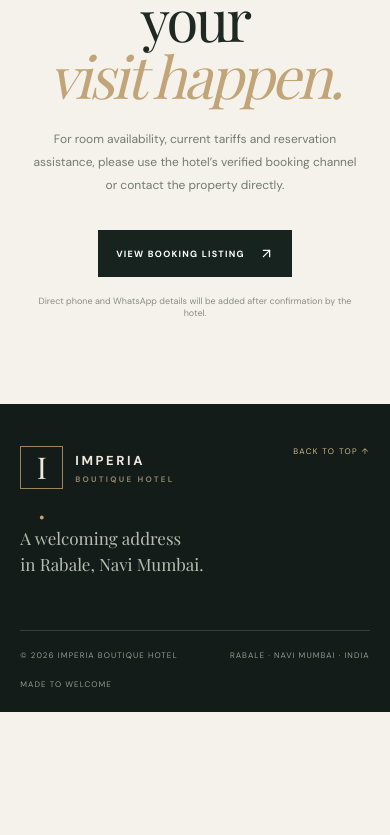
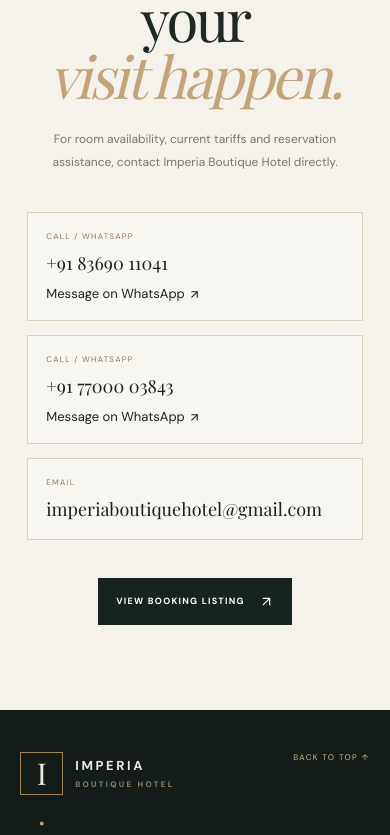
Before and after one commit to ajaysalunkhe2026-netizen/imperia-boutique-hotel, a Next.js app: page / in a window 390 px wide. Shown: the part 6300-7135 px from the top of the page. Before the commit the page ends 7012 px from the top, so only its background shows below. Built offline with nearby package versions, Linux system fonts and the light colour scheme; a web font is replaced by a local one.

Commit message:
Add verified hotel contact details
Add phone, WhatsApp and email contact links; update hotel structured data and responsive styling.

```diff
--- a/app/layout.tsx
+++ b/app/layout.tsx
@@ -35,10 +35,14 @@ const hotelStructuredData = {
   "@type": "Hotel",
   name: "Imperia Boutique Hotel",
   url: siteUrl,
+  telephone: ["+91 83690 11041", "+91 77000 03843"],
+  email: "imperiaboutiquehotel@gmail.com",
   address: {
     "@type": "PostalAddress",
-    addressLocality: "Rabale",
+    streetAddress: "Plot No. P-52, TTC Industrial Area, Rabale Naka, Thane–Belapur Road",
+    addressLocality: "Navi Mumbai",
     addressRegion: "Maharashtra",
+    postalCode: "400701",
     addressCountry: "IN",
   },
 };
--- a/app/page.tsx
+++ b/app/page.tsx
@@ -140,13 +140,17 @@ export default function Home() {
       <section className="enquire section" id="enquire">
         <div className="enquire-mark"><Sparkles /></div><p className="eyebrow eyebrow-dark">YOUR STAY STARTS WITH A HELLO</p>
         <h2>Let’s make your<br /><em>visit happen.</em></h2>
-        <p>For room availability, current tariffs and reservation assistance, please use the hotel’s verified booking channel or contact the property directly.</p>
+        <p>For room availability, current tariffs and reservation assistance, contact Imperia Boutique Hotel directly.</p>
+        <div className="contact-details">
+          <div className="contact-detail"><span>CALL / WHATSAPP</span><a href="tel:+918369011041">+91 83690 11041</a><a href="https://wa.me/918369011041" target="_blank" rel="noreferrer">Message on WhatsApp <ArrowUpRight size={13} /></a></div>
+          <div className="contact-detail"><span>CALL / WHATSAPP</span><a href="tel:+917700003843">+91 77000 03843</a><a href="https://wa.me/917700003843" target="_blank" rel="noreferrer">Message on WhatsApp <ArrowUpRight size={13} /></a></div>
+          <div className="contact-detail"><span>EMAIL</span><a href="mailto:imperiaboutiquehotel@gmail.com">imperiaboutiquehotel@gmail.com</a></div>
+        </div>
         <Link className="button button-dark" href={mmtUrl} target="_blank">VIEW BOOKING LISTING <ArrowUpRight size={15} /></Link>
-        <small>Direct phone and WhatsApp details will be added after confirmation by the hotel.</small>
       </section>
 
       <footer className="footer">
-        <div className="footer-main"><Link href="#top" className="wordmark footer-wordmark"><span className="monogram">I<span>.</span></span><span className="wordmark-text">IMPERIA<small>BOUTIQUE HOTEL</small></span></Link><p>A welcoming address<br />in Rabale, Navi Mumbai.</p><Link href="#top" className="back-top">BACK TO TOP ↑</Link></div>
+        <div className="footer-main"><Link href="#top" className="wordmark footer-wordmark"><span className="monogram">I<span>.</span></span><span className="wordmark-text">IMPERIA<small>BOUTIQUE HOTEL</small></span></Link><p>A welcoming address<br />in Rabale, Navi Mumbai.</p><div className="footer-contact"><a href="tel:+918369011041">83690 11041</a><a href="tel:+917700003843">77000 03843</a><a href="mailto:imperiaboutiquehotel@gmail.com">Email the hotel</a></div><Link href="#top" className="back-top">BACK TO TOP ↑</Link></div>
         <div className="footer-bottom"><span>© {new Date().getFullYear()} IMPERIA BOUTIQUE HOTEL</span><span>RABALE · NAVI MUMBAI · INDIA</span><span>MADE TO WELCOME</span></div>
       </footer>
     </main>
```
Also changed, not shown: app/globals.css.
